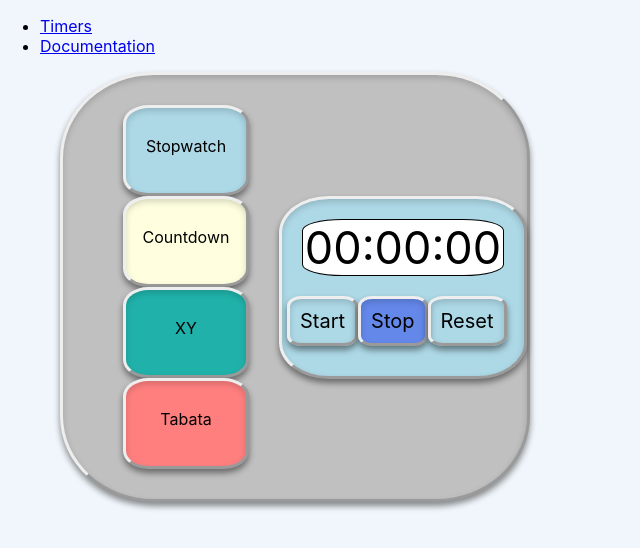
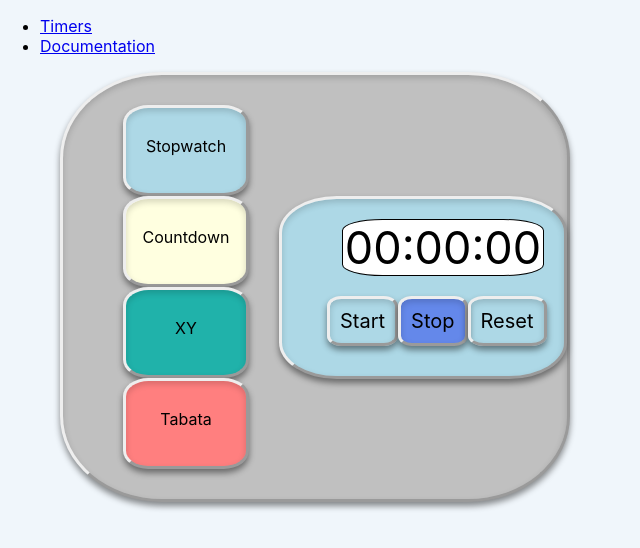
Before and after one commit to prof-tejera/assignment-1-scarvelh, a React (Create React App) app: page / in a window 1280 px wide. Shown: the top 548 px of the page, without its empty margins (0-640 px from the left). Built offline with nearby package versions, Linux system fonts and the light colour scheme.

Commit message:
Clean up and rearrange files

```diff
--- a/src/components/timers/Countdown.js
+++ b/src/components/timers/Countdown.js
@@ -1,42 +1,8 @@
 import React from "react";
-import styled from "styled-components";
 import { StopWatchTimerDisplay } from "../generic/TimerDisplay";
 import StopWatchButtons from "../generic/StopWatchButtons";
-import { getIntervalTimer } from "../../utils/helpers";
+import { Container, getIntervalTimer } from "../../utils/helpers";
 
-const Container = styled.div`
-  //width: 280px;
-  width: auto;
-  height: auto;
-  background-color: #ffffe0;
-  display: inline-block;
-  //padding: 20px;
-  border-radius: 20%;
-  align-items: center;
-  //padding-
-  padding-bottom: 30px;
-  padding-left: 40px;
-  padding-right: 20px;
-  // justify-items: center;
-  animation: shake 1s;
-  @keyframes shake {
-    0% {
-      transform: translateX(0)
-    }
-    25% {
-      transform: translateX(25px);
-    }
-
-    50% {
-      transform: translateX(-25px);
-    }
-    100% {
-      transform: translateX(0px);
-    }
-  };
-  border-style: outset;
-  box-shadow: inset 0 3px 6px rgba(0, 0, 0, 0.16), 0 4px 6px rgba(0, 0, 0, 0.45);
-`;
 
 const ButtonPosition = {
   /* The size of the buttons passed */
@@ -130,7 +96,7 @@ class Countdown extends React.Component {
   render() {
     const { hours, minutes, seconds } = this.state;
     return (
-      <Container>
+      <Container style={this.props.style}>
         <StopWatchTimerDisplay hrs={hours} mins={minutes} secs={seconds} />
 
         <p>(Hours)</p>
--- a/src/components/timers/Stopwatch.js
+++ b/src/components/timers/Stopwatch.js
@@ -1,60 +1,15 @@
 import React from "react";
 import { StopWatchTimerDisplay } from "../generic/TimerDisplay";
-import styled from "styled-components";
 import StopWatchButtons from "../generic/StopWatchButtons";
-import { getIntervalTimer } from "../../utils/helpers";
+import { Container, getIntervalTimer } from "../../utils/helpers";
 
-const Container = styled.div`
-  //display: flex;
-  //width: 250px;
-  width: auto;
-  height: auto;
-  background-color: #add8e6;
-
-
-  border-radius: 20%;
-  align-items: center;
-  // padding-left: 10px;
-  //float: left;
-  //justify-items: center;
-  //padding: 30px;
-  padding-bottom: 30px;
-
-  /*---------- automation  ------------ */
-  animation: shake 1s;
-  @keyframes shake {
-    0% {
-      transform: translateX(0)
-    }
-    25% {
-      transform: translateX(25px);
-    }
-
-    50% {
-      transform: translateX(-25px);
-    }
-    100% {
-      transform: translateX(0px);
-    }
-  };
-  border-style: outset;
-  box-shadow: inset 0 3px 6px rgba(0, 0, 0, 0.16), 0 4px 6px rgba(0, 0, 0, 0.45);
-  /*/---------------------------------*/
-  //position: absolute;
-
-`;
 // align text in a grid
 const ButtonPosition = {
   /* The size of the buttons passed */
   fontSize: "20px",
 
-  // alignItems: "center",
+  borderRadius: "20%"
 
-  borderRadius: "20%"
-  //width: "auto"
-  //paddingLeft:"30px",
-  // float: "right"
-  //justifyItems: "center"
 };
 
 
@@ -97,7 +52,7 @@ class Stopwatch extends React.Component {
   countUp = () => {
     this.setState({ seconds: this.state.seconds + 1 });
     const { hours, minutes, seconds } = this.state;
-     if (seconds === 59) {
+    if (seconds === 59) {
       this.setState({ minutes: this.state.minutes + 1 });
       this.setState({ seconds: 0 });
 
@@ -113,10 +68,13 @@ class Stopwatch extends React.Component {
 
   };
 
+
   render() {
     const { hours, minutes, seconds } = this.state;
+
     return (
-      <Container>
+
+      <Container style={this.props.style}>
 
         <StopWatchTimerDisplay style={ButtonPosition} hrs={hours} mins={minutes} secs={seconds} />
         <div style={ButtonPosition}>
--- a/src/components/timers/Tabata.js
+++ b/src/components/timers/Tabata.js
@@ -5,20 +5,13 @@ import styled from "styled-components";
 import { customStyleInput } from "./Countdown";
 
 const Container = styled.div`
-  //width: 200px;
   width: auto;
-  //height: 300px;
   height: auto;
-  background-color: #FF7F7F;
-  //display: inline-block;
-   display: flex;
+  display: flex;
   padding: 20px;
-  //border: 1px solid black;
   border-radius: 20%;
   align-items: center;
-  //margin: 50px;
   padding-left: 50px;
-  //margin-left: 20px;
   animation: shake 0.8s;
   @keyframes shake {
     0% {
@@ -42,6 +35,7 @@ const Container = styled.div`
   flex-direction: column; /* make main-axis vertical */
   justify-content: center; /* align items vertically, in this case */
 `;
+
 const ButtonPosition = {
   /* The size of the buttons passed */
   fontSize: "20px",
@@ -121,42 +115,43 @@ class Tabata extends React.Component {
 
 
   };
+
   render() {
     const { hours, minutes, seconds } = this.state;
     return (
-      <Container>
+      <Container style={this.props.style}>
 
         <div style={{ float: "left" }}>
-          <StopWatchTimerDisplay hrs={hours} mins={minutes} secs={seconds}/>
+          <StopWatchTimerDisplay hrs={hours} mins={minutes} secs={seconds} />
         </div>
         <div style={{ display: "flex" }}>
           <div style={AlignGrid}>
             <p>Timer 1 (Hours)</p>
             <input ref={this.hoursInput} type="number" placeholder={0} name="hours" onChange={this.inputHandler}
-                   min="0" style={customStyleInput}/>
+                   min="0" style={customStyleInput} />
             <p>Timer 1 (Minutes)</p>
             <input ref={this.minutesInput} type="number" placeholder={0} name="minutes" onChange={this.inputHandler}
-                   min="0" style={customStyleInput}/>
+                   min="0" style={customStyleInput} />
             <p>Timer 1 (Seconds)</p>
             <input ref={this.secondsInput} type="number" placeholder={0} name="seconds" onChange={this.inputHandler}
-                   min="0" style={customStyleInput}/>
+                   min="0" style={customStyleInput} />
           </div>
           <div style={AlignGrid}>
             <p>Timer 2 (Rest Hours)</p>
             <input ref={this.hoursInput} type="number" placeholder={0} name="hours" onChange={this.inputHandler}
-                   min="0" style={customStyleInput}/>
+                   min="0" style={customStyleInput} />
             <p>Timer 2 (Rest Minutes)</p>
             <input ref={this.minutesInput} type="number" placeholder={0} name="minutes" onChange={this.inputHandler}
-                   min="0" style={customStyleInput}/>
+                   min="0" style={customStyleInput} />
             <p>Timer 2 (Rest Seconds)</p>
             <input ref={this.secondsInput} type="number" placeholder={0} name="seconds" onChange={this.inputHandler}
-                   min="0" style={customStyleInput}/>
+                   min="0" style={customStyleInput} />
           </div>
 
           <div style={AlignGrid}>
             <p>Repeat number of Times</p>
             <input ref={this.secondsInput} type="number" placeholder={0} name="numTimes" onChange={this.inputHandler}
-                   min="0" style={customStyleInput}/>
+                   min="0" style={customStyleInput} />
           </div>
         </div>
         <div style={ButtonPosition}>
--- a/src/components/timers/XY.js
+++ b/src/components/timers/XY.js
@@ -1,44 +1,10 @@
 import React from "react";
 import { StopWatchTimerDisplay } from "../generic/TimerDisplay";
 import StopWatchButtons from "../generic/StopWatchButtons";
-import styled from "styled-components";
 import { customStyleInput } from "./Countdown";
+import { Container } from "../../utils/helpers";
 
-const Container = styled.div`
-  //width: 200px;
-  width: auto;
-  //height: 300px;
-  height: auto;
-  background-color: #20b2aa;
-  display: inline-block;
-  //padding: 20px;
-  //border: 1px solid black;
-  border-radius: 20%;
-  align-items: center;
-  //margin: 50px;
-  padding-bottom: 30px;
-  padding-left: 40px;
-  padding-right: 20px;
-  //margin-left: 20px;
-  animation: shake 0.8s;
-  @keyframes shake {
-    0% {
-      transform: translateX(0)
-    }
-    25% {
-      transform: translateX(25px);
-    }
 
-    50% {
-      transform: translateX(-25px);
-    }
-    100% {
-      transform: translateX(0px);
-    }
-  };
-  border-style: outset;
-  box-shadow: inset 0 3px 6px rgba(0, 0, 0, 0.16), 0 4px 6px rgba(0, 0, 0, 0.45);
-`;
 const ButtonPosition = {
   /* The size of the buttons passed */
   fontSize: "20px",
@@ -105,7 +71,7 @@ class XY extends React.Component {
   render() {
     const { hours, minutes, seconds } = this.state;
     return (
-      <Container>
+      <Container style={this.props.style}>
         <StopWatchTimerDisplay hrs={hours} mins={minutes} secs={seconds} />
 
         <p>(Hours)</p>
--- a/src/utils/helpers.js
+++ b/src/utils/helpers.js
@@ -3,11 +3,42 @@
 // everywhere.
 
 // Move to utils after
-export function convertToSeconds (hours, minutes, seconds){
+import styled from "styled-components";
+
+export function convertToSeconds(hours, minutes, seconds) {
   return seconds + minutes * 60 + hours * 60 * 60;
 }
+
 // interval timer used for stopwatches
-export function getIntervalTimer(myFunction){
+export function getIntervalTimer(myFunction) {
 
   return setInterval(myFunction, 1000);
 }
+// build component Container for 'StopWatch' 'CountDown' and 'XY' types of stop watches
+export const Container = styled.div`
+  width: auto;
+  height: auto;
+  border-radius: 20%;
+  align-items: center;
+  padding-bottom: 30px;
+  padding-left: 40px;
+  /*---------- automation  ------------ */
+  animation: shake 1s;
+  @keyframes shake {
+    0% {
+      transform: translateX(0)
+    }
+    25% {
+      transform: translateX(25px);
+    }
+    50% {
+      transform: translateX(-25px);
+    }
+    100% {
+      transform: translateX(0px);
+    }
+  };
+  border-style: outset;
+  box-shadow: inset 0 3px 6px rgba(0, 0, 0, 0.16), 0 4px 6px rgba(0, 0, 0, 0.45);
+
+`;
--- a/src/views/TimersView.js
+++ b/src/views/TimersView.js
@@ -62,21 +62,21 @@ class TimersView extends Component {
 
     switch (this.state.timerTypeValues) {
       case "Stopwatch":
-        selectedTimerType = <Stopwatch />;
+        selectedTimerType = <Stopwatch style={this.timers[0].customStyling}/>;
         break;
       case "Countdown":
-        selectedTimerType = <Countdown />;
+        selectedTimerType = <Countdown style={this.timers[1].customStyling}/>;
         break;
       case "XY":
-        selectedTimerType = <XY />;
+        selectedTimerType = <XY style={this.timers[2].customStyling} />;
         break;
       case "Tabata":
-        selectedTimerType = <Tabata />;
+        selectedTimerType = <Tabata style={this.timers[3].customStyling}/>;
         break;
 
       default:
 
-        selectedTimerType = <Stopwatch />;
+        selectedTimerType = <Stopwatch style={this.timers[0].customStyling}/>;
     }
 
 
```
Also changed, not shown: src/views/DocumentationView.js (+23 -10 lines).
